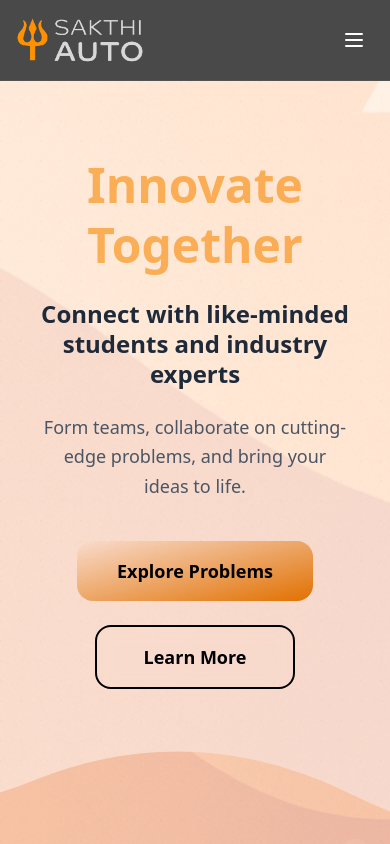
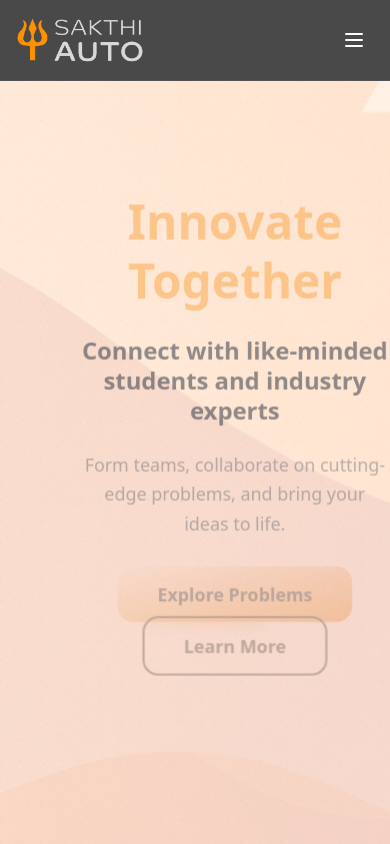
Before and after one commit to damodara2006/Project_SFS, a React (Vite) app in the folder frontend/: page / in a window 390 px wide. Shown: the top 844 px of the page. Built offline with nearby package versions, Linux system fonts and the light colour scheme.

Commit message:
feat: integrate framer-motion for enhanced animations and transitions in Homepage component

```diff
--- a/frontend/src/pages/Homepage.jsx
+++ b/frontend/src/pages/Homepage.jsx
@@ -1,14 +1,14 @@
-
 import { useState, useEffect } from "react";
 import { Link } from "react-router-dom";
 import WaveImage from "../components/WaveImage";
+import { motion, AnimatePresence } from "framer-motion";
 
 const Homepage = () => {
   const [currentSlide, setCurrentSlide] = useState(0);
 
   const slides = [
     {
-      img:"/src/assets/kriya.png",
+      img: "/src/assets/kriya.png",
       title: "Solve for Sakthi",
       subtitle: "Empowering innovation through collaborative problem-solving",
       description:
@@ -17,7 +17,7 @@ const Homepage = () => {
       ctaLink: "/register",
     },
     {
-      img:"/src/assets/kriya.png",
+      img: "/src/assets/kriya.png",
       title: "Innovate Together",
       subtitle: "Connect with like-minded students and industry experts",
       description:
@@ -26,7 +26,7 @@ const Homepage = () => {
       ctaLink: "/student",
     },
     {
-      img:"/src/assets/kriya.png",
+      img: "/src/assets/kriya.png",
       title: "Shape the Future",
       subtitle: "Transform manufacturing with technology and creativity",
       description:
@@ -44,8 +44,47 @@ const Homepage = () => {
     return () => clearInterval(timer);
   }, [slides.length]);
 
+  // Framer motion variants
+  const pageVariants = {
+    hidden: { opacity: 0, y: 12 },
+    visible: { opacity: 1, y: 0, transition: { duration: 0.6, ease: "easeOut" } },
+  };
+
+  const slideVariants = {
+    enter: (direction = 1) => ({
+      x: 120 * direction,
+      opacity: 0,
+      scale: 0.98,
+    }),
+    center: { x: 0, opacity: 1, scale: 1, transition: { duration: 0.8, ease: "easeInOut" } },
+    exit: (direction = 1) => ({
+      x: -120 * direction,
+      opacity: 0,
+      scale: 0.98,
+      transition: { duration: 0.6, ease: "easeInOut" },
+    }),
+  };
+
+  const contentContainer = {
+    hidden: { opacity: 0 },
+    visible: {
+      opacity: 1,
+      transition: { staggerChildren: 0.08, delayChildren: 0.12 },
+    },
+  };
+
+  const contentItem = {
+    hidden: { opacity: 0, y: 10 },
+    visible: { opacity: 1, y: 0, transition: { duration: 0.5, ease: "easeOut" } },
+  };
+
   return (
-    <div className="min-h-screen bg-linear-to-br from-background-light via-primary-accent/10 to-background-white text-text-primary relative">
+    <motion.div
+      className="min-h-screen bg-linear-to-br from-background-light via-primary-accent/10 to-background-white text-text-primary relative"
+      initial="hidden"
+      animate="visible"
+      variants={pageVariants}
+    >
       {/* Background Pattern */}
       <div className="absolute inset-0 opacity-15 pointer-events-none overflow-hidden">
         <div className="absolute inset-0 bg-[radial-gradient(circle_at_1px_1px,rgba(255,153,0,0.3)_1px,transparent_0)] bg-[length:20px_20px]"></div>
@@ -59,153 +98,154 @@ const Homepage = () => {
       {/* Hero Section with Carousel */}
       <section className="relative flex flex-col justify-center min-h-screen px-4 text-center overflow-hidden">
         <div className="absolute inset-0 bg-[url(/src/assets/kriya.png)] bg-center opacity-20"></div>
-        {/* Carousel Container */}
+
         <div className="relative w-full max-w-7xl mx-auto h-full flex items-center">
-          {slides.map((slide, index) => (
-            <div
-              key={index}
-              className={`absolute inset-0 flex items-center justify-center transition-all duration-1000 ease-in-out ${
-                index === currentSlide
-                  ? "opacity-100 translate-x-0 scale-100"
-
-                  : "opacity-0 translate-x-full scale-95"
-              }`}
+          <AnimatePresence mode="wait" initial={false}>
+            <motion.div
+              key={currentSlide}
+              className="absolute inset-0 flex items-center justify-center"
+              custom={1}
+              variants={slideVariants}
+              initial="enter"
+              animate="center"
+              exit="exit"
             >
               <div className="relative z-10 max-w-5xl mx-auto px-6">
-                <div className="space-y-8">
-                  <h1 className="text-5xl md:text-7xl font-bold mb-6 text-[#f9a23ed7] leading-tight max-w-4xl mx-auto">
-                    {slide.title}
-                  </h1>
-                  <h2 className="text-2xl md:text-3xl mb-6 text-gray-800 font-semibold text-text-secondary leading-tight max-w-4xl mx-auto">
-                    {slide.subtitle}
-                  </h2>
-                  <p className="text-lg md:text-xl text-gray-600 font-normal mb-10 text-text-tertiary leading-relaxed max-w-3xl mx-auto">
-                    {slide.description}
-                  </p>
-                  <div className="flex flex-col sm:flex-row gap-6 justify-center items-center">
+                <motion.div
+                  className="space-y-8"
+                  variants={contentContainer}
+                  initial="hidden"
+                  animate="visible"
+                >
+                  <motion.h1
+                    className="text-5xl md:text-7xl font-bold mb-6 text-[#f9a23ed7] leading-tight max-w-4xl mx-auto"
+                    variants={contentItem}
+                  >
+                    {slides[currentSlide].title}
+                  </motion.h1>
+
+                  <motion.h2
+                    className="text-2xl md:text-3xl mb-6 text-gray-800 font-semibold text-text-secondary leading-tight max-w-4xl mx-auto"
+                    variants={contentItem}
+                  >
+                    {slides[currentSlide].subtitle}
+                  </motion.h2>
+
+                  <motion.p
+                    className="text-lg md:text-xl text-gray-600 font-normal mb-10 text-text-tertiary leading-relaxed max-w-3xl mx-auto"
+                    variants={contentItem}
+                  >
+                    {slides[currentSlide].description}
+                  </motion.p>
+
+                  <motion.div
+                    className="flex flex-col sm:flex-row gap-6 justify-center items-center"
+                    variants={contentItem}
+                  >
+                    <motion.div whileHover={{ scale: 1.03 }} whileTap={{ scale: 0.98 }}>
                       <Link
-                      to={slide.ctaLink}
+                        to={slides[currentSlide].ctaLink}
                         className="bg-gradient-to-br from-primary-accent to-amber-600 text-background-white font-bold py-4 px-10 rounded-2xl shadow-card hover:shadow-card-hover hover:scale-105 transform transition-all duration-300 text-lg min-w-[200px] relative overflow-hidden group"
                       >
-                      <span className="relative z-10">{slide.ctaText}</span>
+                        <span className="relative z-10">{slides[currentSlide].ctaText}</span>
                         <div className="absolute inset-0 bg-gradient-to-r from-amber-600 to-primary-accent opacity-0 group-hover:opacity-100 transition-opacity duration-300"></div>
                       </Link>
+                    </motion.div>
+
+                    <motion.div whileHover={{ scale: 1.03 }} whileTap={{ scale: 0.98 }}>
                       <Link
                         to="/about"
                         className="border-2 border-primary-accent text-primary-accent font-bold py-4 px-10 rounded-2xl hover:bg-primary-accent hover:text-background-white transition-all duration-300 text-lg min-w-[200px] hover:shadow-card backdrop-blur-sm bg-background-white/10"
                       >
                         Learn More
                       </Link>
+                    </motion.div>
+                  </motion.div>
+                </motion.div>
               </div>
-                </div>
+            </motion.div>
+          </AnimatePresence>
         </div>
 
-            </div>
-          ))}
-        </div>
         {/* Carousel Navigation Dots */}
         <div className="absolute bottom-8 left-1/2 transform -translate-x-1/2 flex space-x-3">
           {slides.map((_, index) => (
-            <button
+            <motion.button
               key={index}
               onClick={() => setCurrentSlide(index)}
-              className={`w-3 h-3 rounded-full transition-all duration-300 ${
-                index === currentSlide
-                  ? "bg-primary-accent scale-125"
-                  : "bg-background-white/50 hover:bg-background-white/75"
-              }`}
-            ></button>
+              className={`w-3 h-3 rounded-full ${index === currentSlide ? "bg-primary-accent" : "bg-background-white/50"}`}
+              animate={index === currentSlide ? { scale: 1.25 } : { scale: 1 }}
+              whileHover={{ scale: 1.4 }}
+              transition={{ type: "spring", stiffness: 300, damping: 20 }}
+              aria-label={`Go to slide ${index + 1}`}
+            />
           ))}
         </div>
 
         {/* Wave Image at Bottom */}
+        <motion.div initial={{ y: 20, opacity: 0 }} animate={{ y: 0, opacity: 0.2 }} transition={{ duration: 0.8 }}>
           <WaveImage
             src="/src/assets/kriya.png"
             alt="Decorative curved section"
             className="absolute bottom-0 left-0 w-full h-40 md:h-[180px] opacity-20"
           />
+        </motion.div>
       </section>
 
       {/* Features Section */}
       <section className="py-20 px-4 bg-gradient-to-br from-background-white via-primary-accent/5 to-background-light relative overflow-hidden">
         <div className="absolute inset-0 from-primary-accent/10 via-transparent to-transparent"></div>
         <div className="max-w-6xl mx-auto relative z-10">
-          <h2 className="text-3xl md:text-4xl font-bold text-center text-gray-800 mb-16 text-primary-accent">
+          <motion.h2
+            className="text-3xl md:text-4xl font-bold text-center text-gray-800 mb-16 text-primary-accent"
+            initial={{ opacity: 0, y: 8 }}
+            whileInView={{ opacity: 1, y: 0 }}
+            viewport={{ once: true }}
+            transition={{ duration: 0.6 }}
+          >
             Why Choose Solve for Sakthi?
-          </h2>
+          </motion.h2>
+
           <div className="flex flex-col md:flex-row gap-20">
-            <div className="text-center p-10 rounded-3xl shadow-card hover:shadow-card-hover transition-all duration-500 shadow-xl hover:scale-105 transform group">
+            {[0, 1, 2].map((i) => (
+              <motion.div
+                key={i}
+                className="text-center p-10 rounded-3xl shadow-card hover:shadow-card-hover transition-all duration-500 shadow-xl hover:scale-105 transform group"
+                whileHover={{ scale: 1.03, y: -6 }}
+                initial={{ opacity: 0, y: 12 }}
+                whileInView={{ opacity: 1, y: 0 }}
+                viewport={{ once: true }}
+                transition={{ duration: 0.6, delay: 0.12 * i }}
+              >
                 <div className="w-20 h-20 mx-auto mb-8 bg-gradient-to-br from-primary-accent to-amber-500 rounded-3xl flex items-center justify-center shadow-lg group-hover:shadow-xl transition-all duration-300">
-                <svg
-                  className="w-10 h-10 text-background-white"
-                  fill="none"
-                  stroke="currentColor"
-                  viewBox="0 0 24 24"
-                >
-                  <path
-                    strokeLinecap="round"
-                    strokeLinejoin="round"
-                    strokeWidth="2"
-                    d="M9.663 17h4.673M12 3v1m6.364 1.636l-.707.707M21 12h-1M4 12H3m3.343-5.657l-.707-.707m2.828 9.9a5 5 0 117.072 0l-.548.547A3.374 3.374 0 0014 18.469V19a2 2 0 11-4 0v-.531c0-.895-.356-1.754-.988-2.386l-.548-.547z"
-                  ></path>
+                  {/* icons preserved */}
+                  {i === 0 ? (
+                    <svg className="w-10 h-10 text-background-white" fill="none" stroke="currentColor" viewBox="0 0 24 24">
+                      <path strokeLinecap="round" strokeLinejoin="round" strokeWidth="2" d="M9.663 17h4.673M12 3v1m6.364 1.636l-.707.707M21 12h-1M4 12H3m3.343-5.657l-.707-.707m2.828 9.9a5 5 0 117.072 0l-.548.547A3.374 3.374 0 0014 18.469V19a2 2 0 11-4 0v-.531c0-.895-.356-1.754-.988-2.386l-.548-.547z" />
                     </svg>
+                  ) : i === 1 ? (
+                    <svg className="w-10 h-10 text-background-white" fill="none" stroke="currentColor" viewBox="0 0 24 24">
+                      <path strokeLinecap="round" strokeLinejoin="round" strokeWidth="2" d="M17 20h5v-2a3 3 0 00-5.356-1.857M17 20H7m10 0v-2c0-.656-.126-1.283-.356-1.857M7 20H2v-2a3 3 0 015.356-1.857M7 20v-2c0-.656.126-1.283.356-1.857m0 0a5.002 5.002 0 019.288 0M15 7a3 3 0 11-6 0 3 3 0 016 0zm6 3a2 2 0 11-4 0 2 2 0 014 0zM7 10a2 2 0 11-4 0 2 2 0 014 0z" />
+                    </svg>
+                  ) : (
+                    <svg className="w-10 h-10 text-background-white" fill="none" stroke="currentColor" viewBox="0 0 24 24">
+                      <path strokeLinecap="round" strokeLinejoin="round" strokeWidth="2" d="M9 12l2 2 4-4m6 2a9 9 0 11-18 0 9 9 0 0118 0z" />
+                    </svg>
+                  )}
                 </div>
+
                 <h3 className="text-xl font-semibold text-amber-600 mb-6 text-text-primary">
-                Innovative Challenges
+                  {i === 0 ? "Innovative Challenges" : i === 1 ? "Collaborative Teams" : "Expert Evaluation"}
                 </h3>
                 <p className="text-text-secondary leading-relaxed">
-                Tackle real-world problems in manufacturing, supply chain, and
-                more with cutting-edge technology.
+                  {i === 0
+                    ? "Tackle real-world problems in manufacturing, supply chain, and more with cutting-edge technology."
+                    : i === 1
+                    ? "Form teams, work with mentors, and collaborate with industry experts to bring ideas to life."
+                    : "Get feedback from seasoned evaluators and refine your solutions for maximum impact."}
                 </p>
-            </div>
-            <div className="text-center p-10 rounded-3xl shadow-card hover:shadow-card-hover transition-all duration-500 shadow-xl hover:scale-105 transform group">
-              <div className="w-20 h-20 mx-auto mb-8 bg-gradient-to-br from-primary-accent to-amber-500 rounded-3xl flex items-center justify-center shadow-lg group-hover:shadow-xl transition-all duration-300">
-                <svg
-                  className="w-10 h-10 text-background-white"
-                  fill="none"
-                  stroke="currentColor"
-                  viewBox="0 0 24 24"
-                >
-                  <path
-                    strokeLinecap="round"
-                    strokeLinejoin="round"
-                    strokeWidth="2"
-                    d="M17 20h5v-2a3 3 0 00-5.356-1.857M17 20H7m10 0v-2c0-.656-.126-1.283-.356-1.857M7 20H2v-2a3 3 0 015.356-1.857M7 20v-2c0-.656.126-1.283.356-1.857m0 0a5.002 5.002 0 019.288 0M15 7a3 3 0 11-6 0 3 3 0 016 0zm6 3a2 2 0 11-4 0 2 2 0 014 0zM7 10a2 2 0 11-4 0 2 2 0 014 0z"
-                  ></path>
-                </svg>
-              </div>
-              <h3 className="text-xl font-semibold text-amber-600 mb-6 text-text-primary">
-                Collaborative Teams
-              </h3>
-              <p className="text-text-secondary leading-relaxed">
-                Form teams, work with mentors, and collaborate with industry
-                experts to bring ideas to life.
-              </p>
-            </div>
-            <div className="text-center p-10 rounded-3xl shadow-card hover:shadow-card-hover transition-all duration-500 shadow-xl hover:scale-105 transform group">
-              <div className="w-20 h-20 mx-auto mb-8 bg-gradient-to-br from-primary-accent to-amber-500 rounded-3xl flex items-center justify-center shadow-lg group-hover:shadow-xl transition-all duration-300">
-                <svg
-                  className="w-10 h-10 text-background-white"
-                  fill="none"
-                  stroke="currentColor"
-                  viewBox="0 0 24 24"
-                >
-                  <path
-                    strokeLinecap="round"
-                    strokeLinejoin="round"
-                    strokeWidth="2"
-                    d="M9 12l2 2 4-4m6 2a9 9 0 11-18 0 9 9 0 0118 0z"
-                  ></path>
-                </svg>
-              </div>
-              <h3 className="text-xl font-semibold mb-6 text-amber-600 text-text-primary">
-                Expert Evaluation
-              </h3>
-              <p className="text-text-secondary leading-relaxed">
-                Get feedback from seasoned evaluators and refine your solutions
-                for maximum impact.
-              </p>
-            </div>
+              </motion.div>
+            ))}
           </div>
         </div>
       </section>
@@ -214,14 +254,28 @@ const Homepage = () => {
       <section className="py-20 px-4 bg-linear-to-br from-primary-accent/5 via-background-white to-primary-accent/10 relative overflow-hidden">
         <div className="absolute inset-0 bg-[radial-gradient(ellipse_at_center,_var(--tw-gradient-stops))] from-primary-accent/10 via-transparent to-primary-accent/10"></div>
         <div className="max-w-4xl mx-auto text-center relative z-10 mt-[-4rem]">
-          <h2 className="text-3xl md:text-4xl font-bold text-center text-gray-800 mb-8 text-primary-accent">
+          <motion.h2
+            className="text-3xl md:text-4xl font-bold text-center text-gray-800 mb-8 text-primary-accent"
+            initial={{ opacity: 0, y: 8 }}
+            whileInView={{ opacity: 1, y: 0 }}
+            viewport={{ once: true }}
+            transition={{ duration: 0.6 }}
+          >
             Ready to Make an Impact?
-          </h2>
-          <p className="text-lg text-text-secondary mb-10 leading-relaxed">
-            Join our community of innovators and start solving problems that
-            matter.
-          </p>
+          </motion.h2>
+
+          <motion.p
+            className="text-lg text-text-secondary mb-10 leading-relaxed"
+            initial={{ opacity: 0, y: 8 }}
+            whileInView={{ opacity: 1, y: 0 }}
+            viewport={{ once: true }}
+            transition={{ duration: 0.6, delay: 0.08 }}
+          >
+            Join our community of innovators and start solving problems that matter.
+          </motion.p>
+
           <div className="flex flex-col sm:flex-row gap-6 justify-center">
+            <motion.div whileHover={{ y: -4, scale: 1.02 }} whileTap={{ scale: 0.98 }}>
               <Link
                 to="/register"
                 className="bg-gradient-to-br from-primary-accent to-amber-600 text-background-white font-semibold py-5 px-12 rounded-2xl shadow-card hover:shadow-card-hover hover:scale-105 transform transition-all duration-300 inline-flex items-center gap-3 group"
@@ -233,14 +287,12 @@ const Homepage = () => {
                   stroke="currentColor"
                   viewBox="0 0 24 24"
                 >
-                <path
-                  strokeLinecap="round"
-                  strokeLinejoin="round"
-                  strokeWidth="2"
-                  d="M13 7l5 5m0 0l-5 5m5-5H6"
-                ></path>
+                  <path strokeLinecap="round" strokeLinejoin="round" strokeWidth="2" d="M13 7l5 5m0 0l-5 5m5-5H6" />
                 </svg>
               </Link>
+            </motion.div>
+
+            <motion.div whileHover={{ y: -4, scale: 1.02 }} whileTap={{ scale: 0.98 }}>
               <Link
                 to="/login"
                 className="shadow-xl bg-white text-primary-accent font-semibold py-5 px-12 rounded-2xl hover:bg-primary-accent hover:text-background-white transition-all duration-300 inline-flex items-center gap-3 group hover:shadow-card"
@@ -252,18 +304,14 @@ const Homepage = () => {
                   stroke="currentColor"
                   viewBox="0 0 24 24"
                 >
-                <path
-                  strokeLinecap="round"
-                  strokeLinejoin="round"
-                  strokeWidth="2"
-                  d="M11 16l-4-4m0 0l4-4m-4 4h14m-5 4v1a3 3 0 01-3 3H6a3 3 0 01-3-3V7a3 3 0 013-3h7a3 3 0 013 3v1"
-                ></path>
+                  <path strokeLinecap="round" strokeLinejoin="round" strokeWidth="2" d="M11 16l-4-4m0 0l4-4m-4 4h14m-5 4v1a3 3 0 01-3 3H6a3 3 0 01-3-3V7a3 3 0 013-3h7a3 3 0 013 3v1" />
                 </svg>
               </Link>
+            </motion.div>
           </div>
         </div>
       </section>
-    </div>
+    </motion.div>
   );
 };
 
```
Lines whose indentation alone changed are shown as unchanged.
